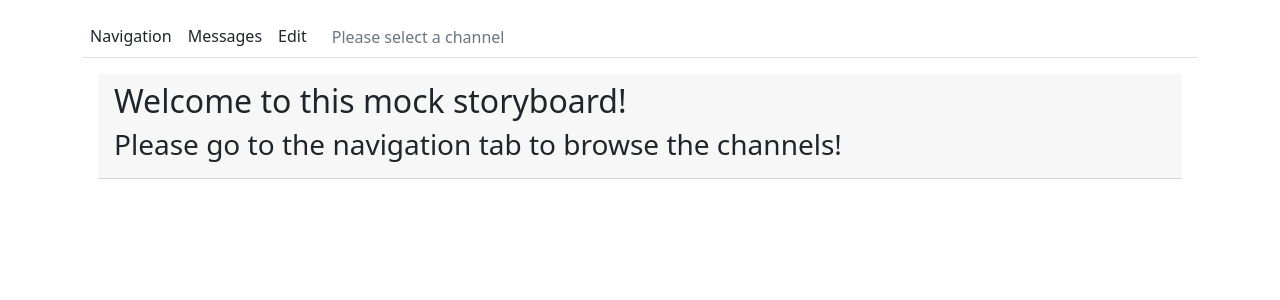
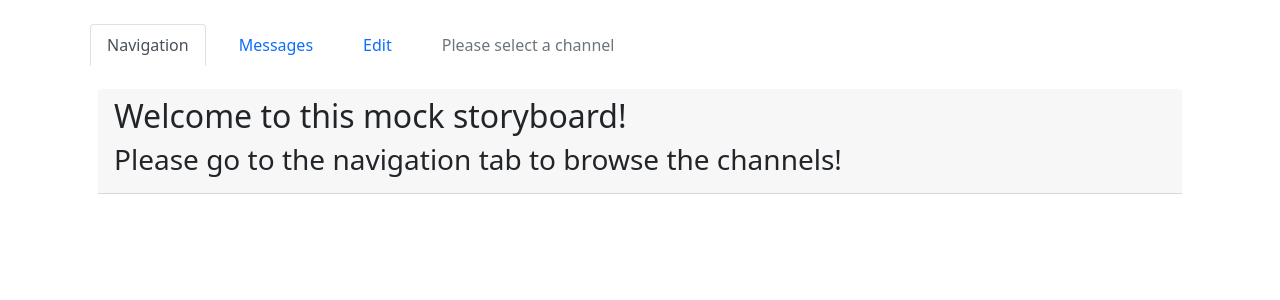
Before and after one commit to KimjManansala/alpha_sense_messaging_board, a React (Create React App) app in the folder client/: page / in a window 1280 px wide. Shown: the top 300 px of the page. Built offline with nearby package versions, Linux system fonts and the light colour scheme.

Commit message:
navigation flow is much cleaner (#8)

```diff
--- a/client/src/NavbarMessagingBoard.jsx
+++ b/client/src/NavbarMessagingBoard.jsx
@@ -15,31 +15,36 @@ function NavbarMessagingBoard() {
         history.push(`/${route}`);
 
     }
+
+    console.log(currentPage)
     return (
-        <Nav tabs className="mt-3">
+        <Nav tabs className="mt-3 border-bottom-0">
             <NavItem
                 className="m-2"
                 onClick={() => {handleUpdatePage('channel_section')}}
-                active={!currentPage || currentPage === 'channel_section'}
             >
-                Navigation
+                <NavLink active={!currentPage || currentPage === 'channel_section'}>
+                    Navigation
+                </NavLink>
             </NavItem>
 
             <NavItem
                 className="m-2"
                 onClick={() => {handleUpdatePage('message_section')}}
-                active={currentPage === 'message_section'}
             >
-                Messages
+                <NavLink active={currentPage === 'message_section'}>
+                    Messages
+                </NavLink>
             </NavItem>
             <NavItem
                 className="m-2"
                 onClick={() => {handleUpdatePage('edit_section')}}
-                active={currentPage === 'edit_section'}
             >
-                Edit
+                <NavLink active={currentPage === 'edit_section'}>
+                    Edit
+                </NavLink>
             </NavItem>
-            <NavItem>
+            <NavItem className="m-2">
                 <NavLink disabled href="#">
                     {selectedChannel.name || "Please select a channel"}
                 </NavLink>
--- a/client/src/views/MessageBoard/Channel.jsx
+++ b/client/src/views/MessageBoard/Channel.jsx
@@ -1,7 +1,7 @@
 import React from 'react';
 import PropTypes from 'prop-types';
 import {useDispatch} from "react-redux";
-import {handleGetChannelsMessage} from "./action";
+import {handleGetChannelsMessage, handleUpdateCurrentPage} from "./action";
 import {useHistory} from "react-router-dom";
 
 Channel.propTypes = {
@@ -18,6 +18,7 @@ function Channel({
     const history = useHistory();
     const handleOnClick = () => {
         dispatch(handleGetChannelsMessage(channel))
+        dispatch(handleUpdateCurrentPage('message_section'))
         history.push('/message_section')
     }
     return (
--- a/client/src/views/MessageBoard/Channels.jsx
+++ b/client/src/views/MessageBoard/Channels.jsx
@@ -12,7 +12,6 @@ function Channels() {
         dispatch(handleGetChannels());
     }, [])
     return (
-            <Card className="w-50">
             <Table>
                 <thead>
                     <tr>
@@ -28,7 +27,6 @@ function Channels() {
                     ))}
                 </tbody>
             </Table>
-            </Card>
     );
 }
 
--- a/client/src/views/MessageBoard/Edit.jsx
+++ b/client/src/views/MessageBoard/Edit.jsx
@@ -2,7 +2,7 @@ import React, {useEffect, useState} from 'react';
 import PropTypes from 'prop-types';
 import {Button, Card, CardBody, FormGroup, Input} from "reactstrap";
 import {useDispatch} from "react-redux";
-import {handleSubmitNewMessage} from "./action";
+import {handleSubmitNewMessage, handleUpdateCurrentPage} from "./action";
 import {useHistory} from "react-router-dom";
 
 function Edit() {
@@ -16,6 +16,7 @@ function Edit() {
 
         dispatch(handleSubmitNewMessage(newMessage));
         setNewMessage('');
+        dispatch(handleUpdateCurrentPage('message_section'))
         history.push('/message_section')
     };
 
--- a/client/src/views/MessageBoard/action.js
+++ b/client/src/views/MessageBoard/action.js
@@ -65,7 +65,7 @@ export const handleSubmitNewMessage = (message) => {
 
 export const handleUpdateCurrentPage = (route) => {
     return (dispatch) => {
-        return dispatch({
+        dispatch({
             type: actionTypes.UPDATE_CURRENT_PAGE,
             payload: route,
         })
```
Lines whose indentation alone changed are shown as unchanged.
